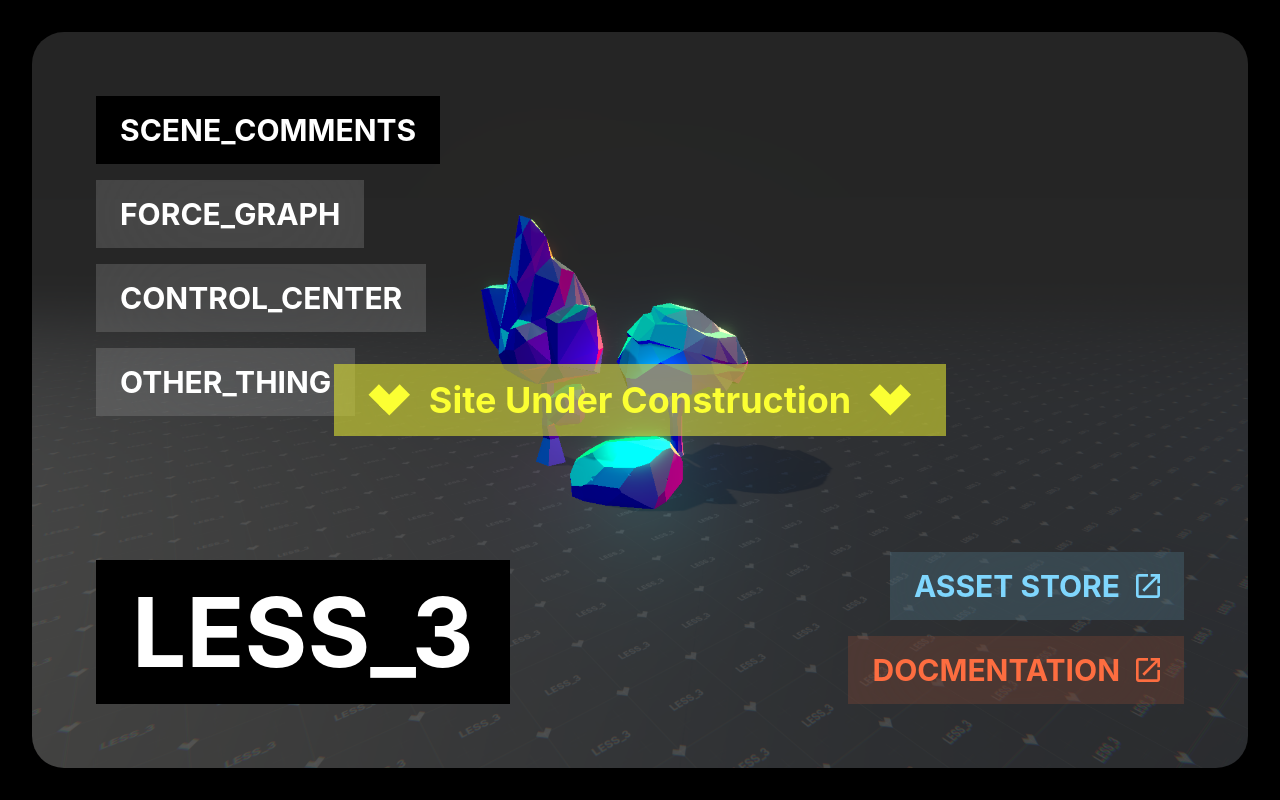
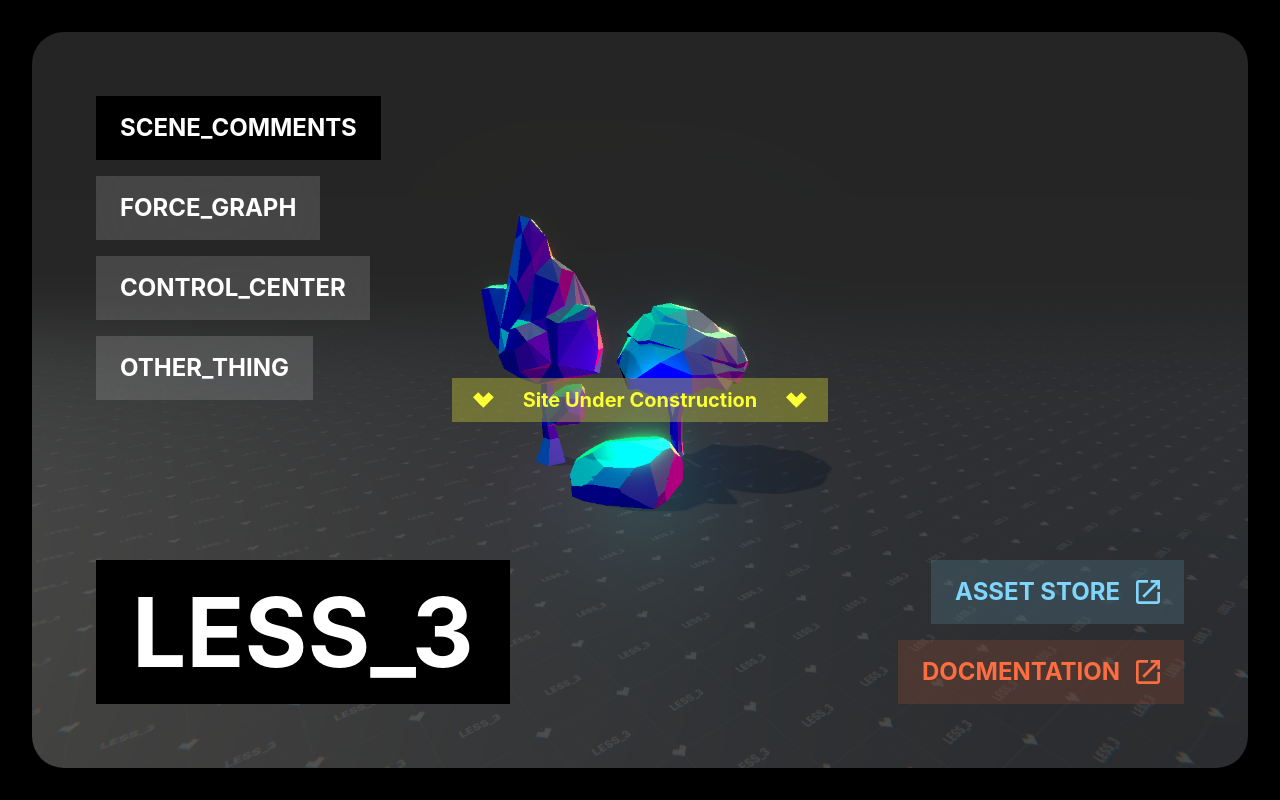
Before and after one commit to Less3Design/less3-website, a React (Create React App) app: page / in a window 1280 px wide. Built offline with nearby package versions, Linux system fonts and the light colour scheme.

Commit message:
smaller buttons

```diff
--- a/src/App.js
+++ b/src/App.js
@@ -41,13 +41,13 @@ function App() {
         </div>
 
         {/* Temp under cunstruction*/}
-        <div className="absolute inset-0 text-white flex items-center justify-center pointer-events-none gap-2">
-          <div className="flex gap-2 bg-[#FBFF33]/50 backdrop-blur-3xl items-center justify-center px-6 py-4">
-            <Heart className="h-8 fill-[#FBFF33]" />
-            <div className="font-bold text-4xl text-[#FBFF33]">
+        <div className="absolute inset-0 text-white flex items-center justify-center pointer-events-none gap-0">
+          <div className="flex gap-2 bg-[#FBFF33]/30 backdrop-blur-3xl items-center justify-center px-0 py-2">
+            <Heart className="h-4 fill-[#FBFF33]" />
+            <div className="font-bold text-xl text-[#FBFF33]">
               Site Under Construction
             </div>
-            <Heart className="h-8 fill-[#FBFF33]" />
+            <Heart className="h-4 fill-[#FBFF33]" />
           </div>
         </div>
 
--- a/src/Components/BlockButton.js
+++ b/src/Components/BlockButton.js
@@ -3,14 +3,14 @@ import { ReactComponent as LinkIcon } from "./LinkIcon.svg";
 const BlockButton = (props) => {
   if (props.active)
     return (
-      <div className="px-6 py-4 bg-black text-3xl font-bold text-white w-min select-none">
+      <div className="px-6 py-4 bg-black text-2xl font-bold text-white w-min select-none">
         {props.children}
       </div>
     );
   switch (props.color) {
     case "white":
       return (
-        <div className="flex flex-row group items-center gap-4 px-6 py-4 backdrop-blur-3xl bg-white/15 text-3xl font-bold text-white w-min select-none hover:bg-white hover:text-black hover:drop-shadow-[0_0_35px_rgba(255,255,255,.5)]">
+        <div className="flex flex-row group items-center gap-4 px-6 py-4 backdrop-blur-3xl bg-white/15 text-2xl font-bold text-white w-min select-none hover:bg-white hover:text-black hover:drop-shadow-[0_0_35px_rgba(255,255,255,.5)]">
           {props.children}
           {props.isLink && (
             <LinkIcon className="fill-white group-hover:fill-black" />
@@ -19,7 +19,7 @@ const BlockButton = (props) => {
       );
     case "orange":
       return (
-        <div className="flex flex-row group items-center gap-4 px-6 py-4 backdrop-blur-3xl bg-[#FD6D40]/15 text-3xl font-bold text-[#FD6D40] w-fit h-min select-none hover:bg-[#FD6D40] hover:text-black hover:drop-shadow-[0_0_35px_#FD6D4080]">
+        <div className="flex flex-row group items-center gap-4 px-6 py-4 backdrop-blur-3xl bg-[#FD6D40]/15 text-2xl font-bold text-[#FD6D40] w-fit h-min select-none hover:bg-[#FD6D40] hover:text-black hover:drop-shadow-[0_0_35px_#FD6D4080]">
           <div>{props.children}</div>
           {props.isLink && (
             <LinkIcon className="fill-[#FD6D40] group-hover:fill-black" />
@@ -28,7 +28,7 @@ const BlockButton = (props) => {
       );
     case "blue":
       return (
-        <div className="flex flex-row group items-center gap-4 px-6 py-4 backdrop-blur-3xl bg-[#7FD6FD]/15 text-3xl font-bold text-[#7FD6FD] w-fit h-min select-none hover:bg-[#7FD6FD] hover:text-black hover:drop-shadow-[0_0_35px_#7FD6FD80]">
+        <div className="flex flex-row group items-center gap-4 px-6 py-4 backdrop-blur-3xl bg-[#7FD6FD]/15 text-2xl font-bold text-[#7FD6FD] w-fit h-min select-none hover:bg-[#7FD6FD] hover:text-black hover:drop-shadow-[0_0_35px_#7FD6FD80]">
           <div>{props.children}</div>
           {props.isLink && (
             <LinkIcon className="fill-[#7FD6FD] group-hover:fill-black" />
```
